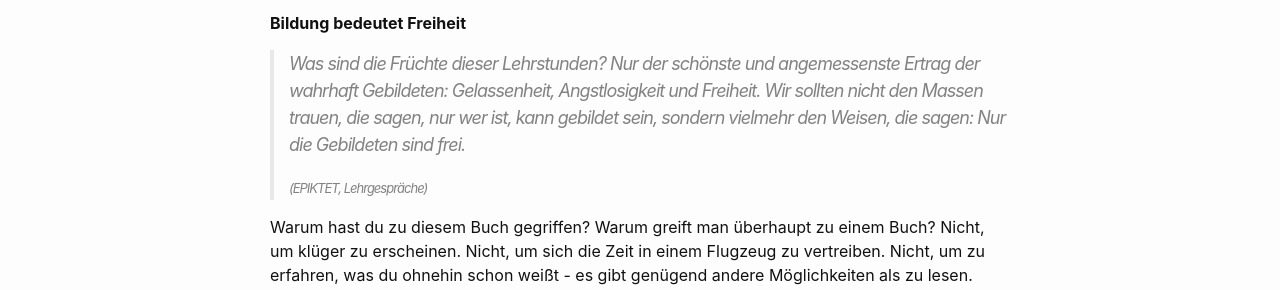
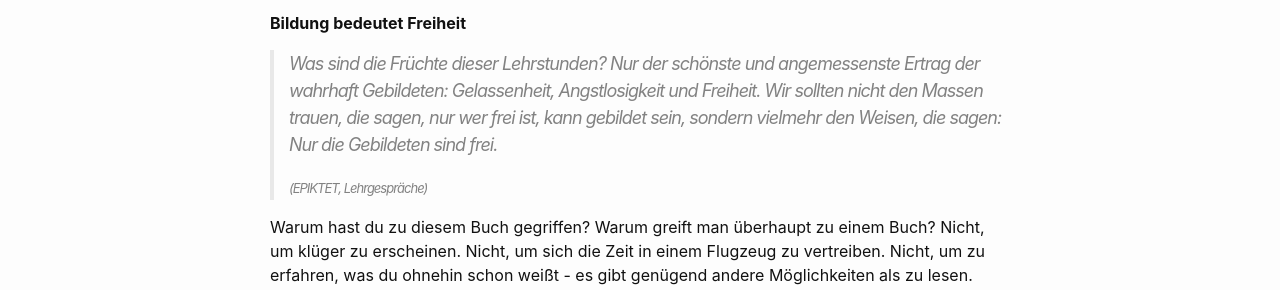
Before and after one commit to Hautaklyttn/-selbst-, a Jekyll site: the page built from docs/stoiker.md, in a window 1280 px wide. Shown: the part 729-1019 px from the top of the page. Built offline with Jekyll 4.4.1, drawn with Linux system fonts in a browser that asks for light colours.

Commit message:
'Stoiker' update

```diff
--- a/docs/stoiker.md
+++ b/docs/stoiker.md
@@ -31,7 +31,7 @@ layout: default
 &nbsp;
 
 **Bildung bedeutet Freiheit**
->Was sind die Früchte dieser Lehrstunden? Nur der schönste und angemessenste Ertrag der wahrhaft Gebildeten: Gelassenheit, Angstlosigkeit und Freiheit. Wir sollten nicht den Massen trauen, die sagen, nur wer ist, kann gebildet sein, sondern vielmehr den Weisen, die sagen: Nur die Gebildeten sind frei.
+>Was sind die Früchte dieser Lehrstunden? Nur der schönste und angemessenste Ertrag der wahrhaft Gebildeten: Gelassenheit, Angstlosigkeit und Freiheit. Wir sollten nicht den Massen trauen, die sagen, nur wer frei ist, kann gebildet sein, sondern vielmehr den Weisen, die sagen: Nur die Gebildeten sind frei.
 > <font size="-1">(EPIKTET, Lehrgespräche)</font>
 
 Warum hast du zu diesem Buch gegriffen? Warum greift man überhaupt zu einem Buch? Nicht, um klüger zu erscheinen. Nicht, um sich die Zeit in einem Flugzeug zu vertreiben. Nicht, um zu erfahren, was du ohnehin schon weißt - es gibt genügend andere Möglichkeiten als zu lesen.
```
